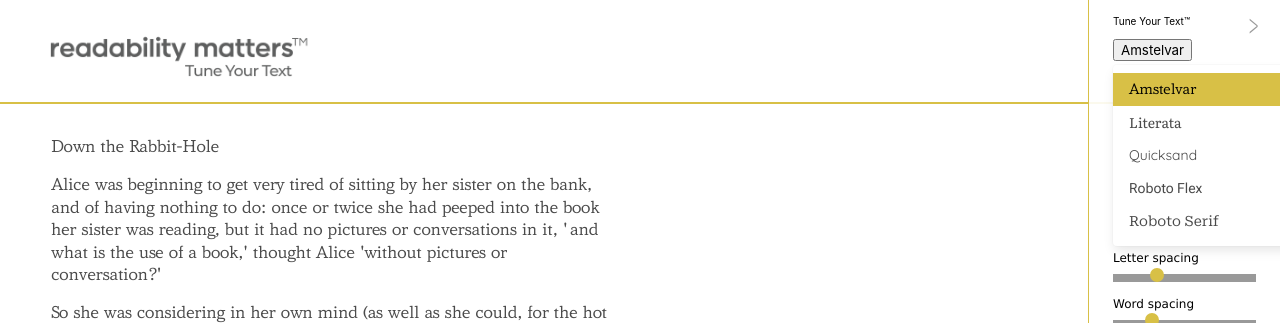
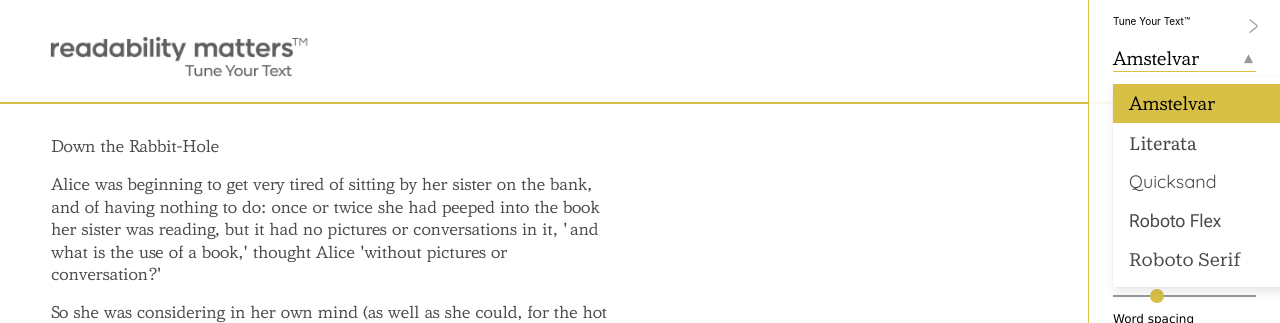
Before and after one commit to chrissam42/TuneYourText, a Vue app: page / in a window 1280 px wide. Both pictures are taken after a click on the button "Amstelvar". Shown: the top 323 px of the page. Built offline with nearby package versions, Linux system fonts and the light colour scheme.

Commit message:
Style font dropdown

```diff
--- a/src/assets/css/input-range.scss
+++ b/src/assets/css/input-range.scss
@@ -7,7 +7,7 @@
 $track-color: #999 !default;
 $thumb-color: #d8c046 !default;
 
-$thumb-radius: 12px !default;
+$thumb-radius: 14px !default;
 $thumb-height: 14px !default;
 $thumb-width: 14px !default;
 $thumb-shadow-size: 0 !default;
@@ -17,7 +17,7 @@ $thumb-border-width: 0 !default;
 $thumb-border-color: #d8c046 !default;
 
 $track-width: 100% !default;
-$track-height: 1 !default;
+$track-height: 2px !default;
 $track-shadow-size: 0 !default;
 $track-shadow-blur: 0 !default;
 $track-shadow-color: rgba(0, 0, 0, .2) !default;
--- a/src/components/Sandbox.scss
+++ b/src/components/Sandbox.scss
@@ -1,12 +1,14 @@
 @import '../assets/css/input-range.scss';
+
+$readability-yellow: #d8c046;
 
 #control-panel {
   position: fixed;
   top: 0;
   right: 0;
   padding: 2em;
-  border-left: 1px solid #d8c046;
-  border-bottom: 1px solid #d8c046;
+  border-left: 1px solid $readability-yellow;
+  border-bottom: 1px solid $readability-yellow;
   background: rgba(255, 255, 255, 0.9);
   color: black;
   width: 2in;
@@ -55,9 +57,47 @@
     margin-top: 0.5em;
   }
 
+  #select-font-button {
+    appearance: none;
+    display: block;
+    padding: 0.5em 0 0.1em;
+    margin-bottom: 1em;
+    background: transparent;
+    border: 0;
+    font-size: 18px;
+    width: 100%;
+    text-align: left;
+    border-bottom: 1px solid $readability-yellow;
+    position: relative;
+
+    &::after {
+      display: block;
+      content: "▾";
+      position: absolute;
+      bottom: 0.5ex;
+      right: 3px;
+      font-family: Verdana;
+      color: #999;
+      transition: transform 0.1s;
+    }
+  }
+
+  .dropdown {
+    display: block !important;
+    text-align: left;
+
+    &.is-active #select-font-button::after {
+      transform: translateY(0.3em) rotateZ(180deg);
+    }
+  }
+
   .dropdown-item.is-active {
-    background: #d8c046;
+    background: $readability-yellow;
     color: black;
+  }
+
+  .select-font-item {
+    font-size: 18px;
   }
 }
 
--- a/src/components/Sandbox.vue
+++ b/src/components/Sandbox.vue
@@ -10,11 +10,11 @@
         </button>
       </header>
       <b-dropdown v-model="fontFamily" :mobile-modal="false">
-        <button id="select-font-button" type="button" slot="trigger">
+        <button id="select-font-button" type="button" slot="trigger" :style="{fontFamily:cssFontFamily(fontFamily)}">
           {{currentFont.name}}
         </button>
         <b-dropdown-item v-for="fontname in fontNames" :key="fontname" :value="fontname">
-          <div :style="{fontFamily:cssFontFamily(fontname)}">
+          <div class="select-font-item" :style="{fontFamily:cssFontFamily(fontname)}">
             {{allFonts[fontname].name}}
           </div>
         </b-dropdown-item>
```
